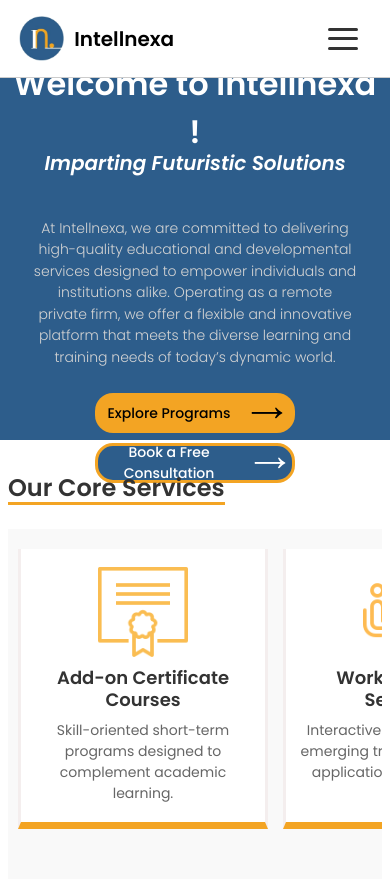
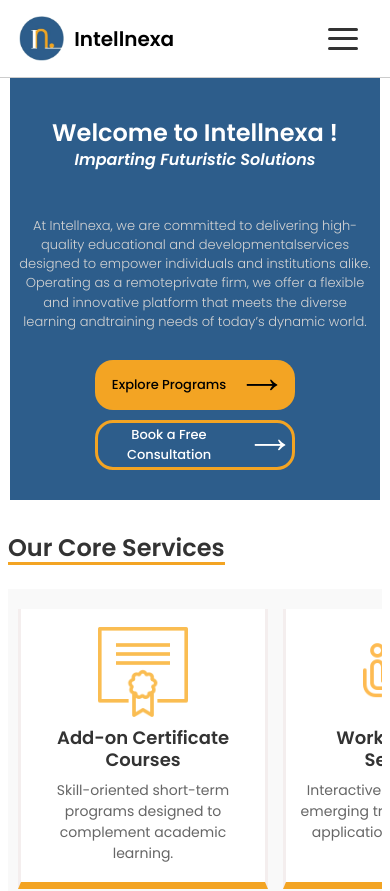
Before and after one commit to achuthspai04/intellnexa, a React (Vite) app: page / in a window 390 px wide. Shown: the top 891 px of the page. Built offline with nearby package versions, Linux system fonts and the light colour scheme.

Commit message:
fixing mobile view v2

```diff
--- a/src/pages/Home.jsx
+++ b/src/pages/Home.jsx
@@ -43,6 +43,7 @@
       <div className="main-box">
         <p className="head1">Welcome to Intellnexa !</p>
         <p className="head2">Imparting Futuristic Solutions</p>
+        <div className="ppp">
         <p className="p1">
           At Intellnexa, we are committed to delivering high-quality educational and developmental
         </p>
@@ -55,6 +56,7 @@
         <p className="p4">
           training needs of today’s dynamic world.
         </p>
+        </div>
 
         <div className='button-gang'>
           <button className="btn1">
@@ -262,10 +264,12 @@
       </div>
 
       <div className='foot1'>
+        <div className='pp'>
         <p className='foot-text1'>Whether you're an individual looking to upskill, a student seeking practical exposure, or an institution</p>
         <p className='foot-text2'>
           aiming to enrich your academic ecosystem, <span className="highlight">Intellnexa</span> is your trusted partner in growth.
         </p>
+        </div>
       </div>
 
       <div className='foot2'>
--- a/src/pages/homepage.css
+++ b/src/pages/homepage.css
@@ -809,8 +809,8 @@
   .additional-services .additional3,
   .additional-services .additional4,
   .additional-services .additional5 {
-    width: 280px;
-    height: 280px;
+    width: 250px;
+    height: 260px;
   }
 
   .add-services {
@@ -934,8 +934,8 @@
   .additional-services .additional3,
   .additional-services .additional4,
   .additional-services .additional5 {
-    width: 280px;
-    height: 280px;
+    width: 250px;
+    height: 260px;
   }
 
   .add-services {
@@ -1083,101 +1083,185 @@
     flex-direction: column;
     height: auto;
     align-items: center;
-    gap: 15px;
   }
 
   .add-services .add1,
   .add-services .add2,
   .add-services .add3 {
-    width: 300px;
-    height: 360px;
-  }
-
-  .add-header {
+    width: 500px;
+    height: 400px;
+  }
+
+  .the-body {
+    flex-direction: column;
+    gap: 20px;
+  }
+
+  .the-body .left {
+    padding-left: 30px;
+    padding-top: 30px;
+  }
+
+  .the-body .right {
+    flex: none;
+    padding: 20px;
+  }
+
+  .image-why {
+    max-width: 400px;
+  }
+
+  .test-box {
+    flex-direction: column;
+    height: auto;
+    padding: 15px;
+  }
+
+  .test1, .test2, .test3 {
+    margin: 0;
+    height: auto;
+    min-height: 350px;
+  }
+}
+
+/* Mobile - Small (320px - 480px) */
+@media (max-width: 480px) {
+  .main-box {
+    max-width: 320px;
+    height: 400px;
+    margin-top: 40px;
+  }
+
+  .main-box .head1 {
+    font-size: 32px;
+    top: 20px;
+  }
+
+  .main-box .head2 {
+    font-size: 20px;
+  }
+
+  .main-box .p1,
+  .main-box .p2,
+  .main-box .p3,
+  .main-box .p4 {
+    font-size: 14px;
+    padding: 0 15px;
+  }
+
+  .button-gang {
+    flex-direction: column;
+    gap: 10px;
+    margin-top: 25px;
+  }
+
+  .button-gang .btn1,
+  .button-gang .btn2 {
+    width: 200px;
+    height: 40px;
+    font-size: 14px;
+  }
+
+  .core .core-head,
+  .add-on .add-on-head,
+  .why .why-head,
+  .testimonials .testimonials-head,
+  .additional .additional-head {
+    font-size: 24px;
+    margin-top: 30px;
+  }
+
+  .core-services {
+    flex-direction: column;
+    height: auto;
+    align-items: center;
+    gap: 15px;
+    padding: 20px 10px;
+  }
+
+  .core-services .core1,
+  .core-services .core2,
+  .core-services .core3,
+  .core-services .core4 {
+    width: 250px;
+    height: 240px;
+  }
+
+  .core-header {
     font-size: 18px;
-    height: 50px;
-  }
-
-  .add-text {
+  }
+
+  .core-text {
     font-size: 14px;
-    height: 220px;
-  }
-
-  .view-more {
-    width: 120px;
-    height: 35px;
+  }
+
+  .additional-services {
+    flex-direction: column;
+    height: auto;
+    align-items: center;
+    gap: 15px;
+    padding: 20px 10px;
+  }
+
+  .additional-services .additional1,
+  .additional-services .additional2,
+  .additional-services .additional3,
+  .additional-services .additional4,
+  .additional-services .additional5 {
+    width: 250px;
+    height: 260px;
+  }
+
+  .addl-header {
+    font-size: 18px;
+  }
+
+  .addl-text {
     font-size: 14px;
   }
 
+  .add-services {
+    flex-direction: column;
+    height: auto;
+    align-items: center;
+  }
+
+  .add-services .add1,
+  .add-services .add2,
+  .add-services .add3 {
+    width: 500px;
+    height: 400px;
+  }
+
   .the-body {
     flex-direction: column;
-    gap: 10px;
+    gap: 20px;
   }
 
   .the-body .left {
-    padding-left: 15px;
-    padding-top: 15px;
-    gap: 16px;
+    padding-left: 30px;
+    padding-top: 30px;
   }
 
   .the-body .right {
-    padding: 10px;
+    flex: none;
+    padding: 20px;
   }
 
   .image-why {
-    max-width: 280px;
-  }
-
-  .tick {
-    width: 28px;
-    height: 28px;
-  }
-
-  .why1-text, .why2-text, .why3-text, .why4-text, .why5-text {
-    font-size: 14px;
+    max-width: 400px;
   }
 
   .test-box {
     flex-direction: column;
     height: auto;
-    padding: 10px;
+    padding: 15px;
   }
 
   .test1, .test2, .test3 {
-    margin: 0 0 15px 0;
-    height: auto;
-    min-height: 300px;
-    padding: 15px;
-  }
-
-  .test-text {
-    font-size: 13px;
-    height: 250px;
-    margin-left: 5px;
-    margin-right: 5px;
-  }
-
-  .test-name {
-    font-size: 16px;
-  }
-
-  .test-course {
-    font-size: 14px;
-  }
-
-  .foot1 {
-    height: 130px;
-  }
-
-  .foot-text1,
-  .foot-text2 {
-    font-size: 16px;
-    text-align: center;
-    padding: 0 15px;
-  }
-
-  .foot-text3 {
-    font-size: 18px;
+    margin: 0;
+    height: auto;
+    min-height: 350px;
   }
 }
 
@@ -1194,6 +1278,14 @@
 
   .main-box .head2 {
     font-size: 18px;
+  }
+
+  .main-box .p1,
+  .main-box .p2,
+  .main-box .p3,
+  .main-box .p4 {
+    font-size: 13px;
+    padding: 0 5px;
   }
 
   .button-gang .btn1,
@@ -1643,3 +1735,395 @@
     color: #333333;
   }
 }
+
+/* Mobile-only fixes for main-box container and buttons */
+
+/* Fix main-box container for mobile views */
+@media (max-width: 767px) {
+  .main-box {
+    width: calc(100vw - 30px);
+    max-width: calc(100vw - 30px);
+    height: auto;
+    min-height: 500px;
+    margin: 60px 15px 0px 15px;
+    padding: 20px 15px 40px 15px;
+    box-sizing: border-box;
+    display: flex;
+    flex-direction: column;
+    justify-content: space-between;
+  }
+
+  .main-box .head1 {
+    font-size: 28px;
+    margin-top: 10px;
+    margin-bottom: 5px;
+  }
+
+  .main-box .head2 {
+    font-size: 18px;
+    margin-top: 15px;
+    margin-bottom: 15px;
+  }
+
+  .main-box .p1,
+  .main-box .p2,
+  .main-box .p3,
+  .main-box .p4 {
+    font-size: 14px;
+    margin: 2px 0;
+    padding: 0 5px;
+    line-height: 1.4;
+  }
+
+  .button-gang {
+    margin-top: 20px;
+    margin-bottom: 0;
+    flex-direction: column;
+    gap: 12px;
+    align-items: center;
+  }
+
+  .button-gang .btn1,
+  .button-gang .btn2 {
+    width: 200px;
+    height: 45px;
+    font-size: 14px;
+  }
+
+  .right{
+    width:100%;
+  }
+
+  .ppp{
+    p {
+      margin-bottom: 5px; /* Adjust the value to reduce the gap */
+    }
+  }
+}
+
+@media (max-width: 480px) {
+  .main-box {
+    width: calc(100vw - 20px);
+    max-width: calc(100vw - 20px);
+    margin: 50px 10px 0px 10px;
+    padding: 40px 10px 30px 10px;
+    min-height: 450px;
+  }
+
+  .main-box .head1 {
+    font-size: 24px;
+    margin-top: 5px;
+  }
+
+  .main-box .head2 {
+    font-size: 16px;
+    margin-top: 18px;
+    margin-bottom: 10px;
+  }
+
+  .main-box .p1,
+  .main-box .p2,
+  .main-box .p3,
+  .main-box .p4 {
+    font-size: 13px;
+    padding: 0;
+    margin: 0;
+    display: inline;
+  }
+
+  .button-gang {
+    margin-top: 15px;
+    gap: 10px;
+  }
+
+  .button-gang .btn1,
+  .button-gang .btn2 {
+    width: 200px;
+    height: 50px;
+    font-size: 13px;
+  }
+}
+
+@media (max-width: 320px) {
+  .main-box {
+    width: calc(100vw - 10px);
+    max-width: calc(100vw - 10px);
+    margin: 30px 5px 0px 5px;
+    padding: 10px 8px 25px 8px;
+    min-height: 400px;
+  }
+
+  .main-box .head1 {
+    font-size: 20px;
+  }
+
+  .main-box .head2 {
+    font-size: 14px;
+  }
+
+  .main-box .p1,
+  .main-box .p2,
+  .main-box .p3,
+  .main-box .p4 {
+    font-size: 12px;
+    padding: 0 2px;
+  }
+
+  .button-gang .btn1,
+  .button-gang .btn2 {
+    width: 160px;
+    height: 38px;
+    font-size: 12px;
+  }
+}
+
+/* Ensure main-box positioning */
+@media (max-width: 767px) {
+  .main-box {
+    position: relative;
+    overflow: hidden;
+  }
+
+  .main-box::before {
+    content: '';
+    position: absolute;
+    top: 0;
+    left: 0;
+    right: 0;
+    bottom: 0;
+    background: #2D5D8B;
+    z-index: -1;
+  }
+
+  .main-box > * {
+    position: relative;
+    z-index: 1;
+  }
+}
+
+/* Fix button positioning within main-box */
+@media (max-width: 767px) {
+  .button-gang {
+    position: relative;
+    z-index: 2;
+    width: 100%;
+    display: flex;
+    justify-content: center;
+    align-items: center;
+  }
+
+  .button-gang .btn1,
+  .button-gang .btn2 {
+    flex-shrink: 0;
+  }
+}
+
+/* Mobile-only fixes for Footer sections */
+
+/* Footer 1 (foot1) mobile fixes */
+@media (max-width: 767px) {
+  .foot1 {
+    height: auto;
+    min-height: 120px;
+    width: calc(100vw - 30px);
+    max-width: calc(100vw - 30px);
+    margin: 0 auto 30px auto;
+    left: 50%;
+    transform: translateX(-50%);
+    position: relative;
+    padding: 20px 15px;
+    box-sizing: border-box;
+    display: flex;
+    flex-direction: column;
+    justify-content: center;
+    align-items: center;
+    text-align: center;
+    background-color: #2D5D8B;
+  }
+
+  .foot-text1,
+  .foot-text2 {
+    font-size: 16px;
+    line-height: 1.4;
+    margin: 5px 0;
+    padding: 0 10px;
+    word-wrap: break-word;
+    hyphens: auto;
+    text-align: center;
+    width: 100%;
+  }
+}
+
+@media (max-width: 480px) {
+  .foot1 {
+    width: calc(100vw - 20px);
+    max-width: calc(100vw - 20px);
+    padding: 15px 10px;
+    min-height: 100px;
+  }
+
+  .foot-text1,
+  .foot-text2 {
+    font-size: 14px;
+    padding: 0 5px;
+  }
+}
+
+@media (max-width: 320px) {
+  .foot1 {
+    width: calc(100vw - 10px);
+    max-width: calc(100vw - 10px);
+    padding: 12px 8px;
+    min-height: 90px;
+  }
+
+  .foot-text1,
+  .foot-text2 {
+    font-size: 13px;
+    padding: 0 3px;
+  }
+}
+
+/* Footer 2 (foot2) mobile fixes */
+@media (max-width: 767px) {
+  .foot2 {
+    margin-bottom: 40px;
+    padding: 0 15px;
+    box-sizing: border-box;
+    text-align: center;
+  }
+
+  .foot-text3 {
+    font-size: 16px;
+    color: #000;
+    margin: 0 0 20px 0;
+    font-weight: 500;
+    line-height: 1.4;
+    padding: 0 10px;
+    word-wrap: break-word;
+  }
+
+  .foot2 .foot-image {
+    max-width: 100%;
+    width: auto;
+    height: auto;
+    display: block;
+    margin: 0 auto;
+  }
+}
+
+@media (max-width: 480px) {
+  .foot2 {
+    padding: 0 10px;
+    margin-bottom: 30px;
+  }
+
+  .foot-text3 {
+    font-size: 14px;
+    padding: 0 5px;
+    margin-bottom: 15px;
+  }
+
+  .foot2 .foot-image {
+    max-width: 90%;
+  }
+
+}
+
+@media (max-width: 320px) {
+  .foot2 {
+    padding: 0 5px;
+    margin-bottom: 25px;
+  }
+
+  .foot-text3 {
+    font-size: 13px;
+    padding: 0 3px;
+    margin-bottom: 12px;
+  }
+
+  .foot2 .foot-image {
+    max-width: 85%;
+  }
+
+}
+
+/* Ensure proper text wrapping and spacing */
+@media (max-width: 767px) {
+  .foot-text1,
+  .foot-text2,
+  .foot-text3 {
+    overflow-wrap: break-word;
+    word-break: break-word;
+    -webkit-hyphens: auto;
+    -moz-hyphens: auto;
+    -ms-hyphens: auto;
+    hyphens: auto;
+  }
+}
+
+/* Container width fixes for mobile */
+@media (max-width: 767px) {
+  .foot1,
+  .foot2 {
+    width: 100%;
+    overflow: hidden;
+  }
+}
+
+/* Make foot1 paragraphs appear as one in mobile */
+@media (max-width: 767px) {
+  .foot-text1 {
+    margin-bottom: 0;
+    display: inline;
+  }
+
+  .foot-text2 {
+    margin-top: 0;
+    display: inline;
+  }
+
+  .foot-text1::after {
+    content: " ";
+  }
+}
+
+/* Alternative approach - if you want them in a single container */
+@media (max-width: 767px) {
+  .foot1 {
+    /* existing styles... */
+  }
+
+  .foot-text1,
+  .foot-text2 {
+    font-size: 16px;
+    line-height: 1.4;
+    margin: 0;
+    padding: 0 10px;
+    word-wrap: break-word;
+    hyphens: auto;
+    text-align: center;
+    width: 100%;
+    display: inline;
+  }
+
+  .foot-text1 + .foot-text2::before {
+    content: " ";
+  }
+}
+
+@media (max-width: 480px) {
+  .foot-text1,
+  .foot-text2 {
+    font-size: 14px;
+    padding: 0 5px;
+  }
+}
+
+@media (max-width: 320px) {
+  .foot-text1,
+  .foot-text2 {
+    font-size: 13px;
+    padding: 0 3px;
+  }
+}
```
